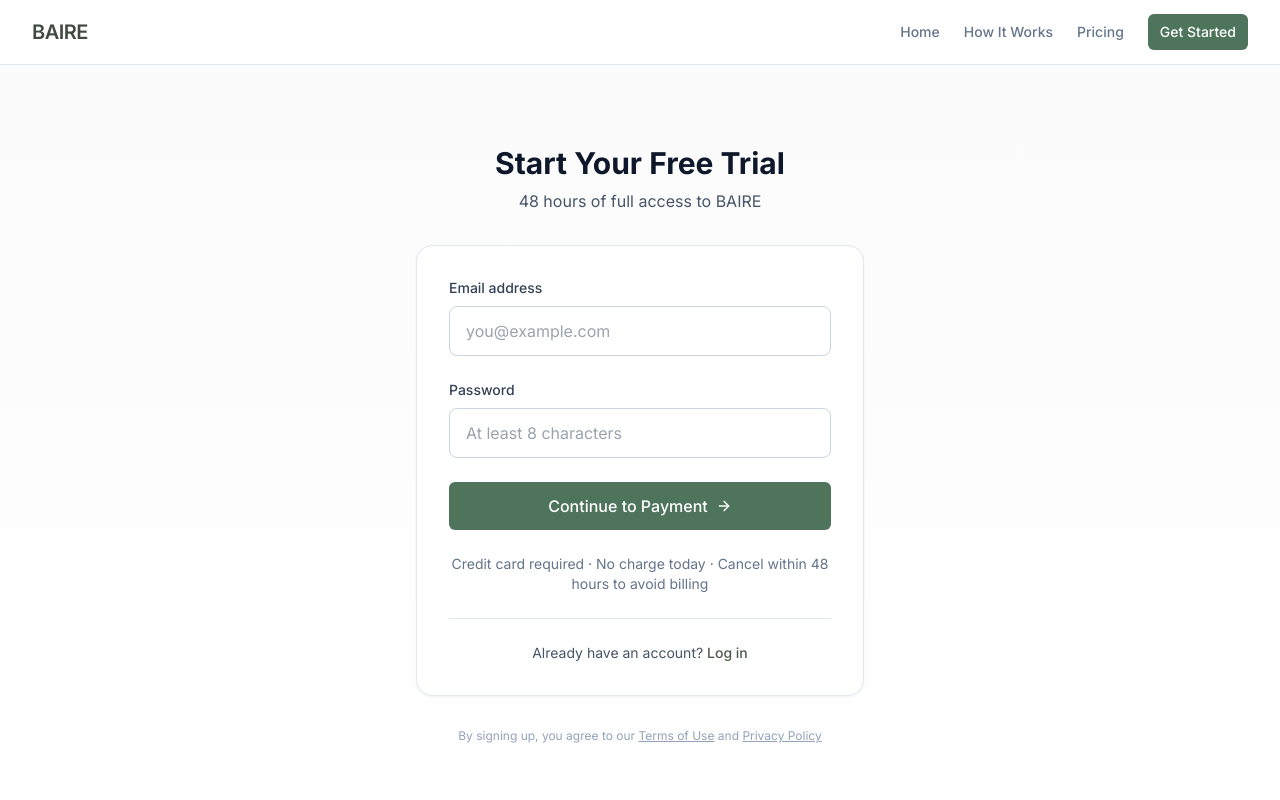
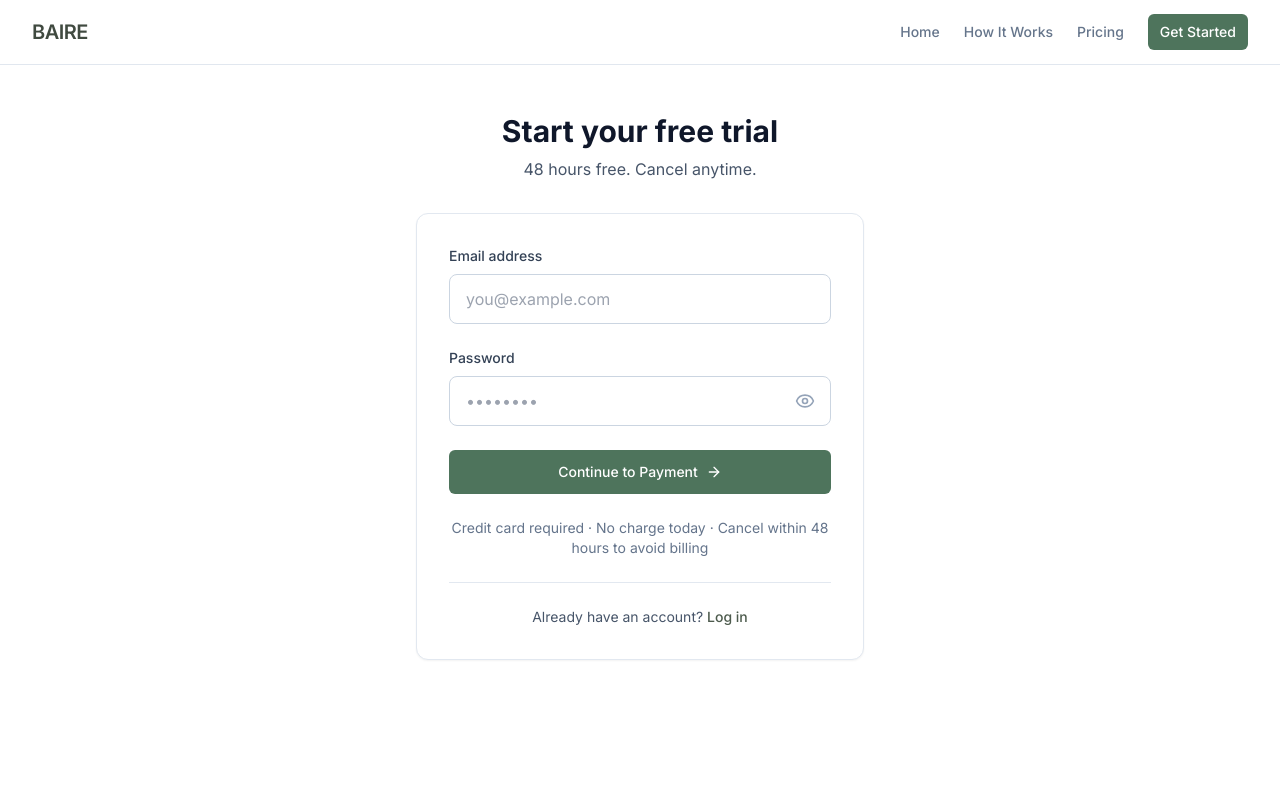
Before and after one commit to geoffbailey114/baireapp, a Next.js app: page /signup in a window 1280 px wide. Shown: the top 800 px of the page. Built offline with nearby package versions, Linux system fonts and the light colour scheme.

Commit message:
Update page.tsx

```diff
--- a/app/signup/page.tsx
+++ b/app/signup/page.tsx
@@ -1,65 +1,76 @@
 'use client'
 
 import { useState } from 'react'
+import Link from 'next/link'
 import { useRouter } from 'next/navigation'
-import Link from 'next/link'
-import { ArrowRight, Loader2 } from 'lucide-react'
+import { ArrowRight, Loader2, Eye, EyeOff } from 'lucide-react'
 import { Button } from '@/components/ui/button'
 
 export default function SignupPage() {
   const router = useRouter()
   const [email, setEmail] = useState('')
   const [password, setPassword] = useState('')
+  const [showPassword, setShowPassword] = useState(false)
   const [loading, setLoading] = useState(false)
-  const [error, setError] = useState('')
+  const [error, setError] = useState<string | null>(null)
 
   const handleSubmit = async (e: React.FormEvent) => {
     e.preventDefault()
     setLoading(true)
-    setError('')
+    setError(null)
 
     try {
-      const res = await fetch('/api/auth/signup', {
+      // First create the account
+      const signupRes = await fetch('/api/auth/signup', {
         method: 'POST',
         headers: { 'Content-Type': 'application/json' },
         body: JSON.stringify({ email, password }),
       })
 
-      const data = await res.json()
+      const signupData = await signupRes.json()
 
-      if (!res.ok) {
-        throw new Error(data.error || 'Signup failed')
+      if (!signupRes.ok) {
+        throw new Error(signupData.error || 'Failed to create account')
       }
 
-      // Redirect to checkout to capture card and start trial
-      router.push('/api/stripe/checkout?tier=trial')
+      // Then redirect to Stripe checkout for trial setup
+      const checkoutRes = await fetch('/api/stripe/checkout', {
+        method: 'POST',
+        headers: { 'Content-Type': 'application/json' },
+        body: JSON.stringify({
+          email,
+          tier: 'trial',
+        }),
+      })
+
+      const checkoutData = await checkoutRes.json()
+
+      if (!checkoutRes.ok) {
+        throw new Error(checkoutData.error || 'Failed to start checkout')
+      }
+
+      // Redirect to Stripe
+      window.location.href = checkoutData.url
     } catch (err) {
       setError(err instanceof Error ? err.message : 'Something went wrong')
-    } finally {
       setLoading(false)
     }
   }
 
   return (
-    <div className="min-h-screen bg-gradient-to-b from-sage-50/50 to-white py-20">
-      <div className="container">
-        <div className="mx-auto max-w-md">
+    <div className="min-h-[80vh] flex items-center justify-center py-12 px-4">
+      <div className="w-full max-w-md">
         <div className="text-center mb-8">
-            <h1 className="text-3xl font-bold text-slate-900">
-              Start Your Free Trial
-            </h1>
+          <h1 className="text-3xl font-bold text-slate-900">Start your free trial</h1>
           <p className="mt-2 text-slate-600">
-              48 hours of full access to BAIRE
+            48 hours free. Cancel anytime.
           </p>
         </div>
 
-          <div className="bg-white rounded-2xl border border-slate-200 p-8 shadow-sm">
+        <div className="bg-white border border-slate-200 rounded-xl p-8 shadow-sm">
           <form onSubmit={handleSubmit} className="space-y-6">
             <div>
-                <label
-                  htmlFor="email"
-                  className="block text-sm font-medium text-slate-700 mb-2"
-                >
+              <label htmlFor="email" className="block text-sm font-medium text-slate-700 mb-2">
                 Email address
               </label>
               <input
@@ -68,46 +79,57 @@ export default function SignupPage() {
                 required
                 value={email}
                 onChange={(e) => setEmail(e.target.value)}
-                  className="w-full px-4 py-3 rounded-lg border border-slate-300 focus:ring-2 focus:ring-sage-500 focus:border-sage-500 outline-none transition-colors"
                 placeholder="you@example.com"
+                className="w-full px-4 py-3 border border-slate-300 rounded-lg focus:ring-2 focus:ring-sage-500 focus:border-sage-500 outline-none transition-colors"
               />
             </div>
 
             <div>
-                <label
-                  htmlFor="password"
-                  className="block text-sm font-medium text-slate-700 mb-2"
-                >
+              <label htmlFor="password" className="block text-sm font-medium text-slate-700 mb-2">
                 Password
               </label>
+              <div className="relative">
                 <input
                   id="password"
-                  type="password"
+                  type={showPassword ? 'text' : 'password'}
                   required
                   minLength={8}
                   value={password}
                   onChange={(e) => setPassword(e.target.value)}
-                  className="w-full px-4 py-3 rounded-lg border border-slate-300 focus:ring-2 focus:ring-sage-500 focus:border-sage-500 outline-none transition-colors"
-                  placeholder="At least 8 characters"
+                  placeholder="••••••••"
+                  className="w-full px-4 py-3 pr-12 border border-slate-300 rounded-lg focus:ring-2 focus:ring-sage-500 focus:border-sage-500 outline-none transition-colors"
                 />
+                <button
+                  type="button"
+                  onClick={() => setShowPassword(!showPassword)}
+                  className="absolute right-3 top-1/2 -translate-y-1/2 p-1 text-slate-400 hover:text-slate-600 transition-colors"
+                  aria-label={showPassword ? 'Hide password' : 'Show password'}
+                >
+                  {showPassword ? (
+                    <EyeOff className="h-5 w-5" />
+                  ) : (
+                    <Eye className="h-5 w-5" />
+                  )}
+                </button>
+              </div>
             </div>
 
             {error && (
-                <div className="p-3 rounded-lg bg-red-50 border border-red-200 text-red-700 text-sm">
-                  {error}
+              <div className="p-3 bg-red-50 border border-red-200 rounded-lg">
+                <p className="text-sm text-red-600">{error}</p>
               </div>
             )}
 
             <Button
               type="submit"
-                size="xl"
+              disabled={loading}
+              size="lg"
               className="w-full"
-                disabled={loading}
             >
               {loading ? (
                 <>
                   <Loader2 className="mr-2 h-4 w-4 animate-spin" />
-                    Creating account...
+                  Setting up...
                 </>
               ) : (
                 <>
@@ -116,31 +138,18 @@ export default function SignupPage() {
                 </>
               )}
             </Button>
+
+            <p className="text-center text-sm text-slate-500">
+              Credit card required · No charge today · Cancel within 48 hours to avoid billing
+            </p>
           </form>
 
-            <div className="mt-6 text-center">
-              <p className="text-sm text-slate-500">
-                Credit card required · No charge today · Cancel within 48 hours to avoid billing
-              </p>
-            </div>
-
-            <div className="mt-6 pt-6 border-t border-slate-200 text-center">
-              <p className="text-sm text-slate-600">
+          <div className="mt-6 pt-6 border-t border-slate-200">
+            <p className="text-center text-sm text-slate-600">
               Already have an account?{' '}
-                <Link href="/login" className="text-sage-600 hover:text-sage-700 font-medium">
+              <Link href="/login" className="font-medium text-sage-600 hover:text-sage-700">
                 Log in
               </Link>
-              </p>
-            </div>
-          </div>
-
-          {/* Trust indicators */}
-          <div className="mt-8 text-center">
-            <p className="text-xs text-slate-400">
-              By signing up, you agree to our{' '}
-              <Link href="/terms" className="underline hover:text-slate-600">Terms of Use</Link>
-              {' '}and{' '}
-              <Link href="/privacy" className="underline hover:text-slate-600">Privacy Policy</Link>
             </p>
           </div>
         </div>
```
Lines whose indentation alone changed are shown as unchanged.
